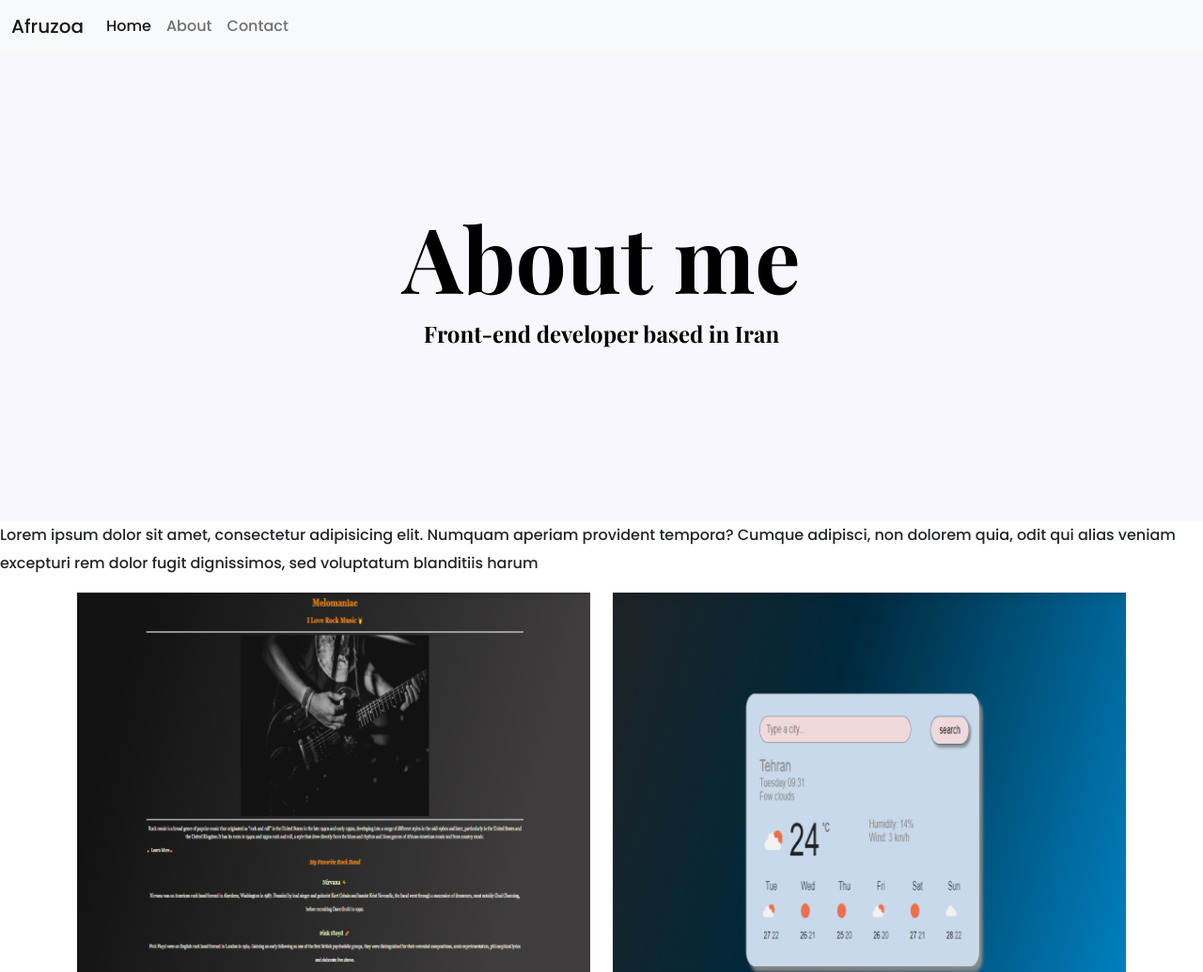
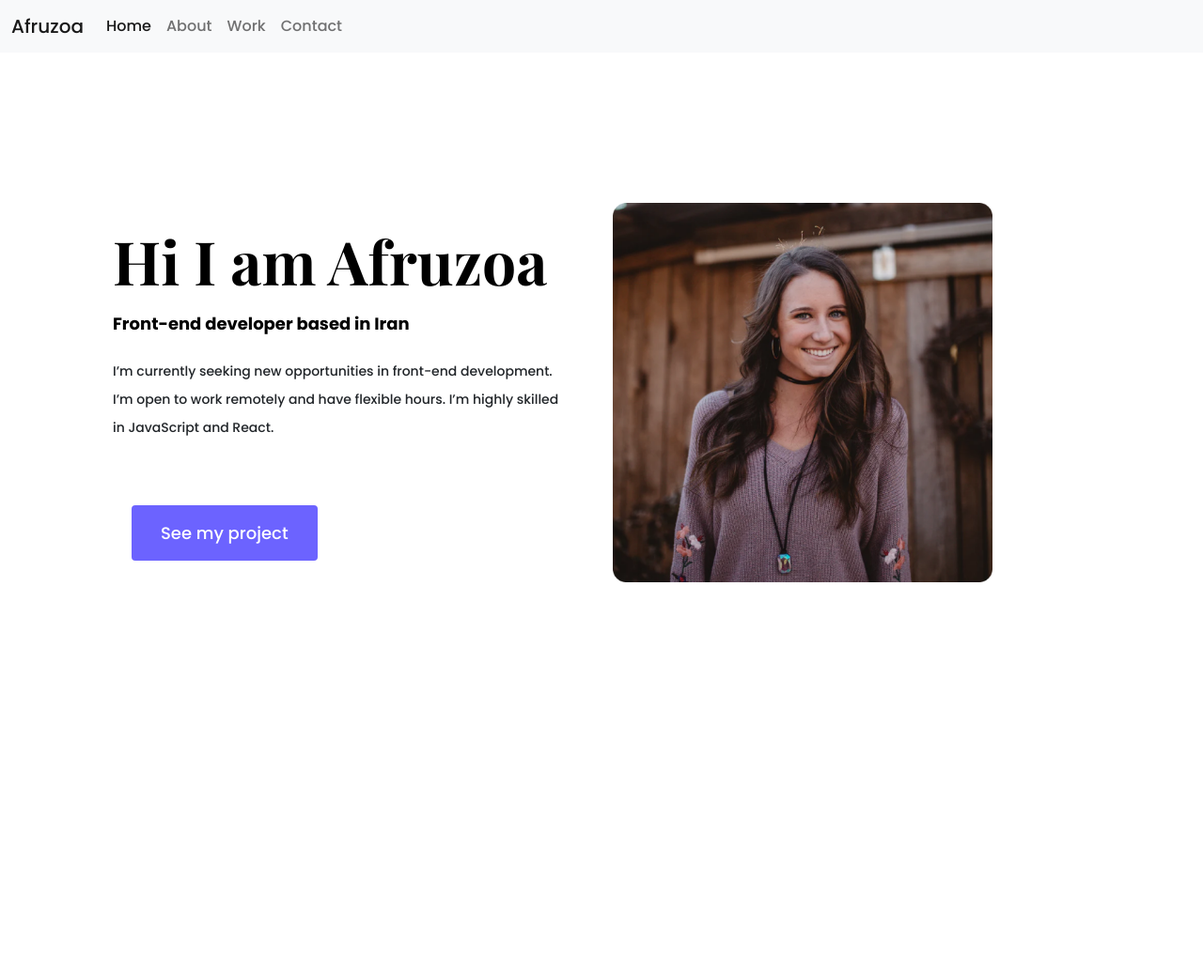
Before and after one commit to afruzoa/portfolio-project, a plain HTML site: page about.html in a window 1280 px wide. Shown: the top 1035 px of the page at 94% size. After the commit the page ends 807 px from the top, so only its background shows below. Drawn offline with nearby package versions, Linux system fonts and the light colour scheme.

Commit message:
added about page

```diff
--- a/about.html
+++ b/about.html
@@ -49,28 +49,28 @@
               >Home</a
             >
             <a class="nav-link" href="#">About</a>
+            <a class="nav-link" href="#">Work</a>
             <a class="nav-link" href="contact.html">Contact</a>
           </div>
         </div>
       </div>
     </nav>
-    <div class="hero">
-      <h1>About me</h1>
-      <h2 class="mb-3">Front-end developer based in Iran</h2>
-    </div>
-    <p>
-      Lorem ipsum dolor sit amet, consectetur adipisicing elit. Numquam aperiam
-      provident tempora? Cumque adipisci, non dolorem quia, odit qui alias
-      veniam excepturi rem dolor fugit dignissimos, sed voluptatum blanditiis
-      harum
-    </p>
-    <div class="container image">
+    <div class="about-section container">
       <div class="row">
-        <div class="col-sm-6">
-          <img src="images/music.png" alt="music" class="img-fluid" />
+        <div class="col-md-6">
+          <div class="about-section-content">
+            <h1 class="mb-4">Hi I am Afruzoa</h1>
+            <h2 class="mb-4">Front-end developer based in Iran</h2>
+            <p class="mb-5">
+              I’m currently seeking new opportunities in front-end development.
+              I’m open to work remotely and have flexible hours. I’m highly
+              skilled in JavaScript and React.
+            </p>
+            <a href="" class="btn btn-branding">See my project</a>
+          </div>
         </div>
-        <div class="col-sm-6">
-          <img src="images/weather.png" alt="weather" class="img-fluid" />
+        <div class="col-md-6">
+          <img src="images/patricia.png" alt="" class="img-fluid" />
         </div>
       </div>
     </div>
--- a/css/style.css
+++ b/css/style.css
@@ -45,24 +45,30 @@ h1 {
   font-weight: normal;
   line-height: 2;
 }
-.primary-link {
+.about-section {
+  padding: 160px 20px;
+}
+.about-section-content {
+  margin: 30px;
+}
+.about-section h1 {
+  font-size: 64px;
+  line-height: 1;
+}
+.about-section h2 {
+  font-size: 18px;
+  font-family: var(--default-font-family);
+}
+.about-section p {
+  font-size: 14px;
+}
+.btn-branding {
   background-color: var(--branding-color);
   border-radius: 4px;
   color: white;
   font-size: 18px;
   line-height: 27px;
-  padding: 20px 15px;
-  text-decoration: none;
-  margin: 20px;
-}
-.secondary-link {
-  color: var(--branding-color);
-  border: 1px solid var(--branding-color);
-  background-color: white;
-  font-size: 18px;
-  line-height: 27px;
-  padding: 20px 15px;
-  border-radius: 4px;
+  padding: 15px 30px;
   text-decoration: none;
   margin: 20px;
 }
@@ -80,6 +86,10 @@ h1 {
   .hero {
     padding: 80px 20px;
   }
+  .about-section {
+    text-align: center;
+    padding: 0;
+  }
   h1 {
     font-size: 44px;
     line-height: 2;
@@ -92,3 +102,6 @@ h1 {
     text-align: center;
   }
 }
+.img-fluid {
+  max-width: 75%;
+}
```
Also changed, not shown: index.html (+3 -2 lines), images/patricia.png (added).
